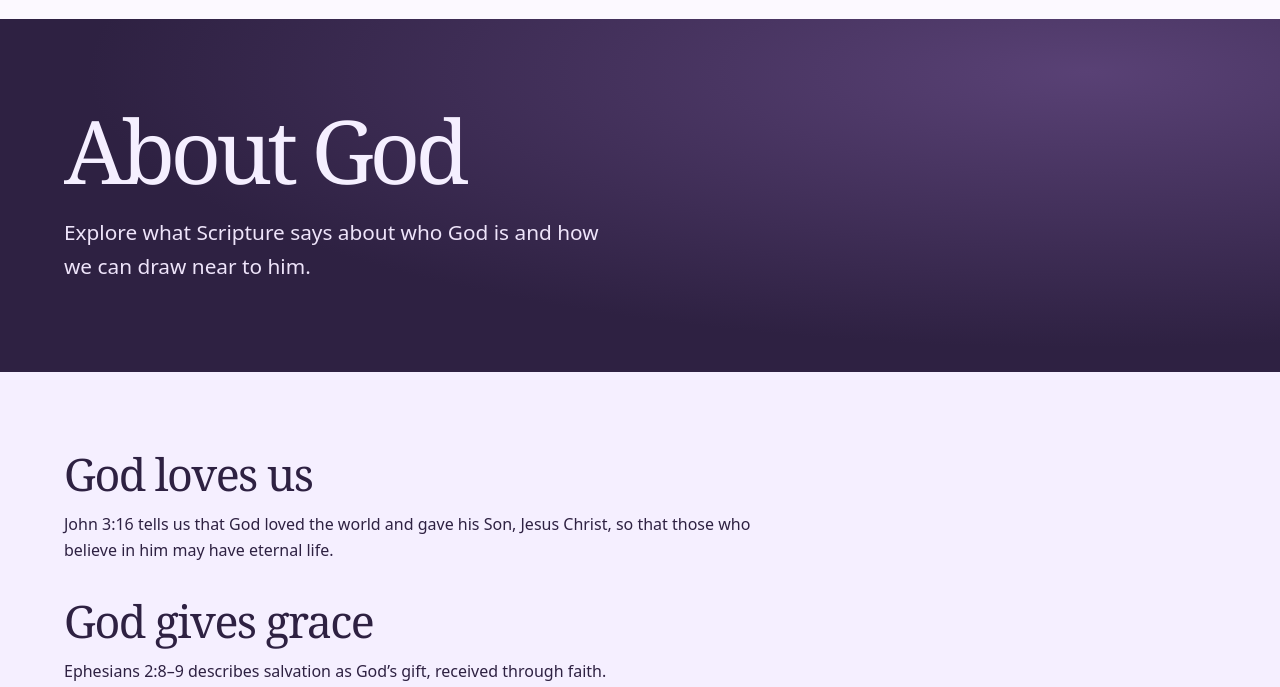
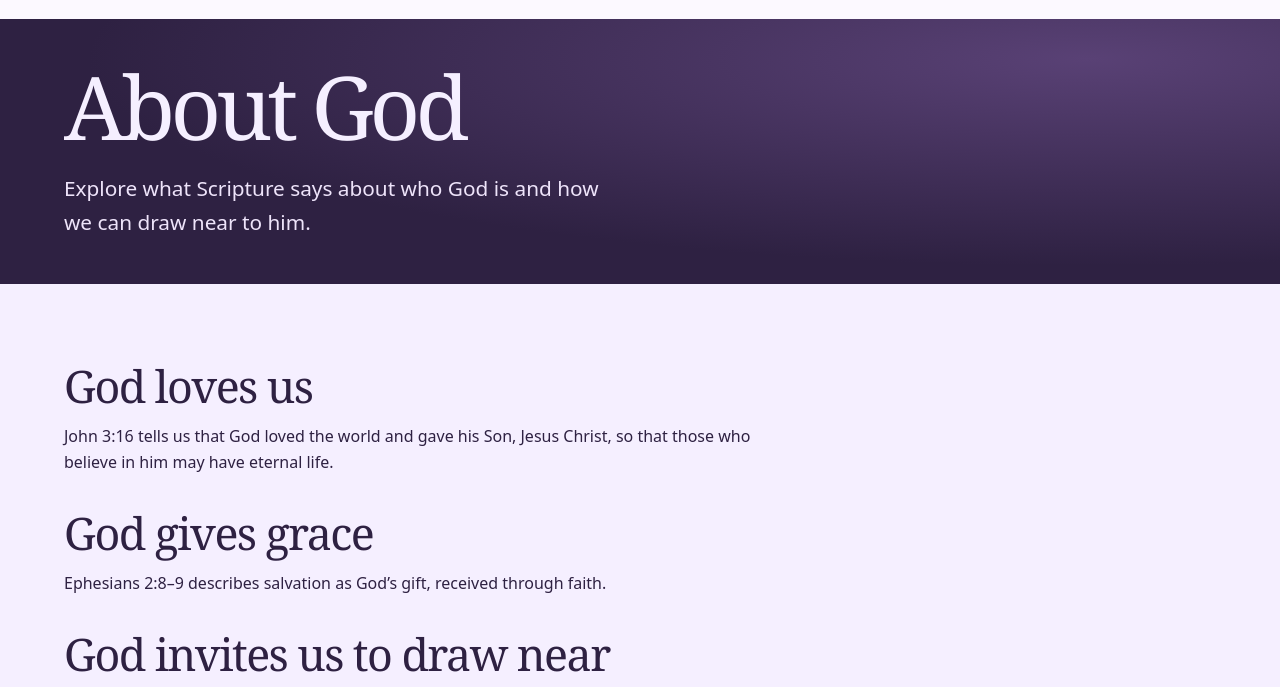
Before and after one commit to queenyj/ThroneofGraceMinistry, an Astro site: page /about-god in a window 1280 px wide. Shown: the part 69-756 px from the top of the page. Built offline with nearby package versions, Linux system fonts and the light colour scheme; Astro itself is replaced by a stand-in of ours.

Commit message:
Halve About God banner vertical padding

```diff
--- a/src/pages/about-god.astro
+++ b/src/pages/about-god.astro
@@ -2,7 +2,7 @@
 import Site from '../layouts/Site.astro';
 ---
 <Site title="About God" description="Explore what the Bible says about God’s love, grace, and nearness.">
-  <section class="page-intro"><div class="wrap">
+  <section class="page-intro page-intro-compact"><div class="wrap">
     <h1>About God</h1>
     <p class="lead">Explore what Scripture says about who God is and how we can draw near to him.</p>
   </div></section>
```
